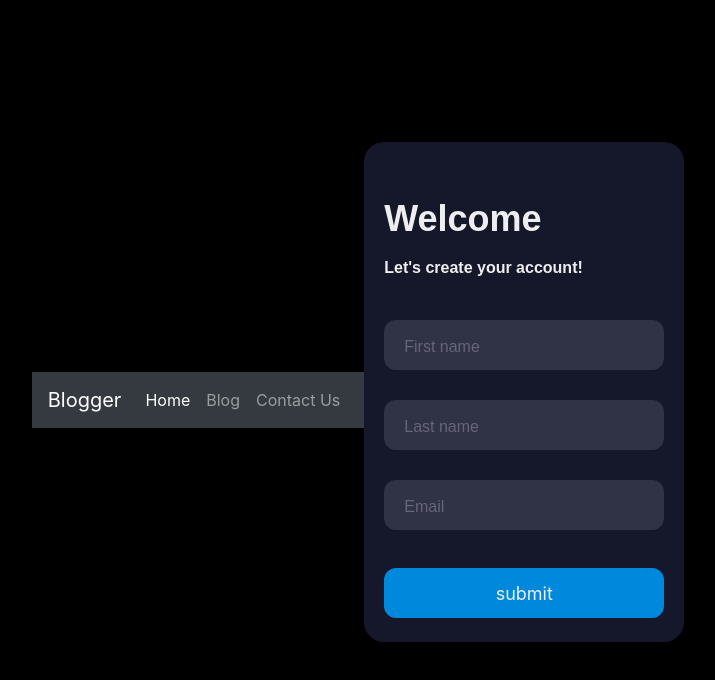
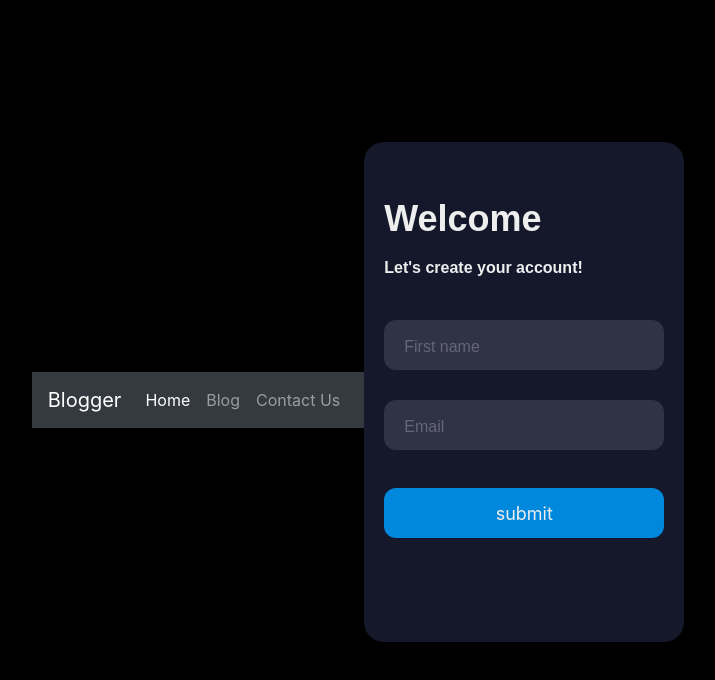
Before and after one commit to Divyanshu9794/blogger.github.io, a website: page form.html in a window 1280 px wide. Shown: the whole page, without its empty margins (282-997 px from the left). Drawn offline with nearby package versions, Linux system fonts and the light colour scheme.

Commit message:
Update form.html
Signed-off-by: Divyanshu9794 <85441744+Divyanshu9794@users.noreply.github.com>

```diff
--- a/form.html
+++ b/form.html
@@ -55,19 +55,15 @@
       <div class="input-container ic1">
         <input id="firstname" class="input" type="text" placeholder=" " />
         <div class="cut"></div>
-        <label for="firstname" class="placeholder">First name</label>
+        <label for="firstname" class="placeholder" name="name">First name</label>
       </div>
+
       <div class="input-container ic2">
-        <input id="lastname" class="input" type="text" placeholder=" " />
-        <div class="cut"></div>
-        <label for="lastname" class="placeholder">Last name</label>
-      </div>
-      <div class="input-container ic2">
-        <input id="email" class="input" type="text" placeholder=" " />
+        <input id="email" class="input" type="email" name="email" placeholder=" " />
         <div class="cut cut-short"></div>
         <label for="email" class="placeholder">Email</>
       </div>
-      <button type="text" class="submit">submit</button>
+      <button type="post" class="submit">submit</button>
     </div>
  </form>
 
```
